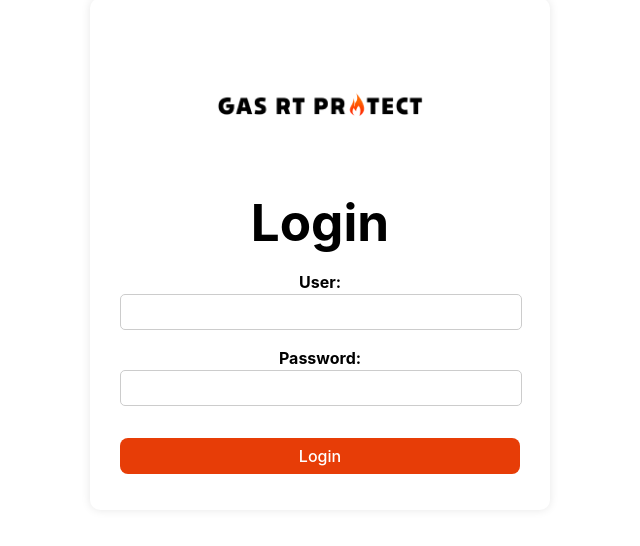
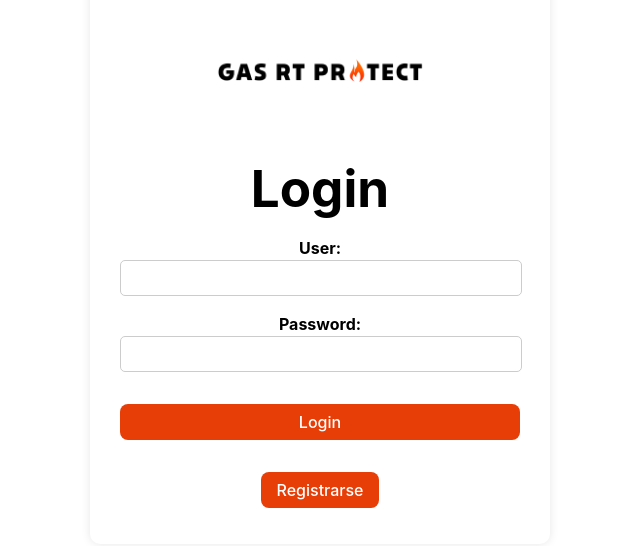
Before and after one commit to CNRM2/Interfaz, a React (Vite) app: page / in a window 1280 px wide. Shown: the part 146-692 px from the top of the page, without its empty margins (320-960 px from the left). Built offline with nearby package versions, Linux system fonts and the light colour scheme.

Commit message:
Cambios login

```diff
--- a/src/App.jsx
+++ b/src/App.jsx
@@ -13,6 +13,11 @@ function App() {
         } else {
             alert('Credenciales incorrectas');
         }
+    };
+
+    const handleRegister = () => {
+        // Lógica para el registro de usuario
+        alert('Redirigiendo al formulario de registro...');
     };
 
     return (
@@ -44,6 +49,7 @@ function App() {
                         </div>
                         <button type="submit">Login</button>
                     </form>
+                    <button onClick={handleRegister}>Registrarse</button>
                 </div>
             ) : (
                 <div>
```
